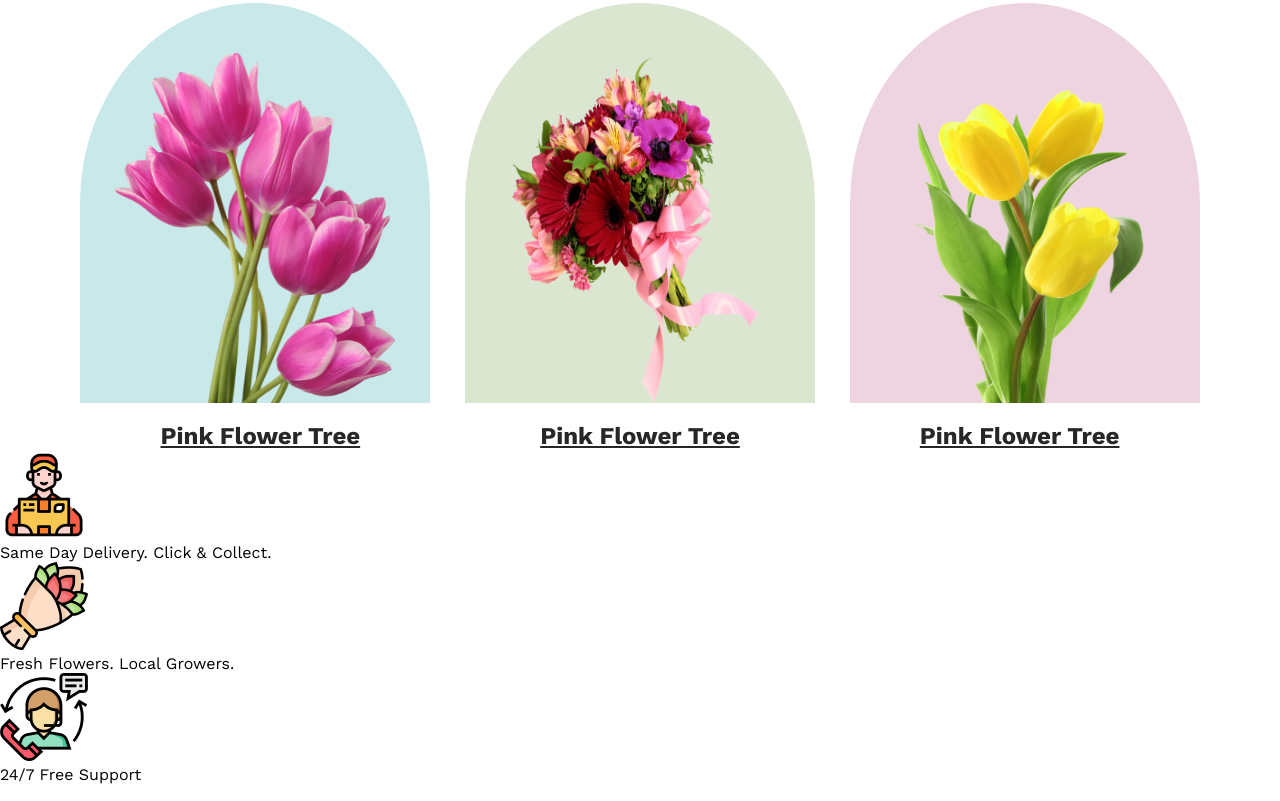
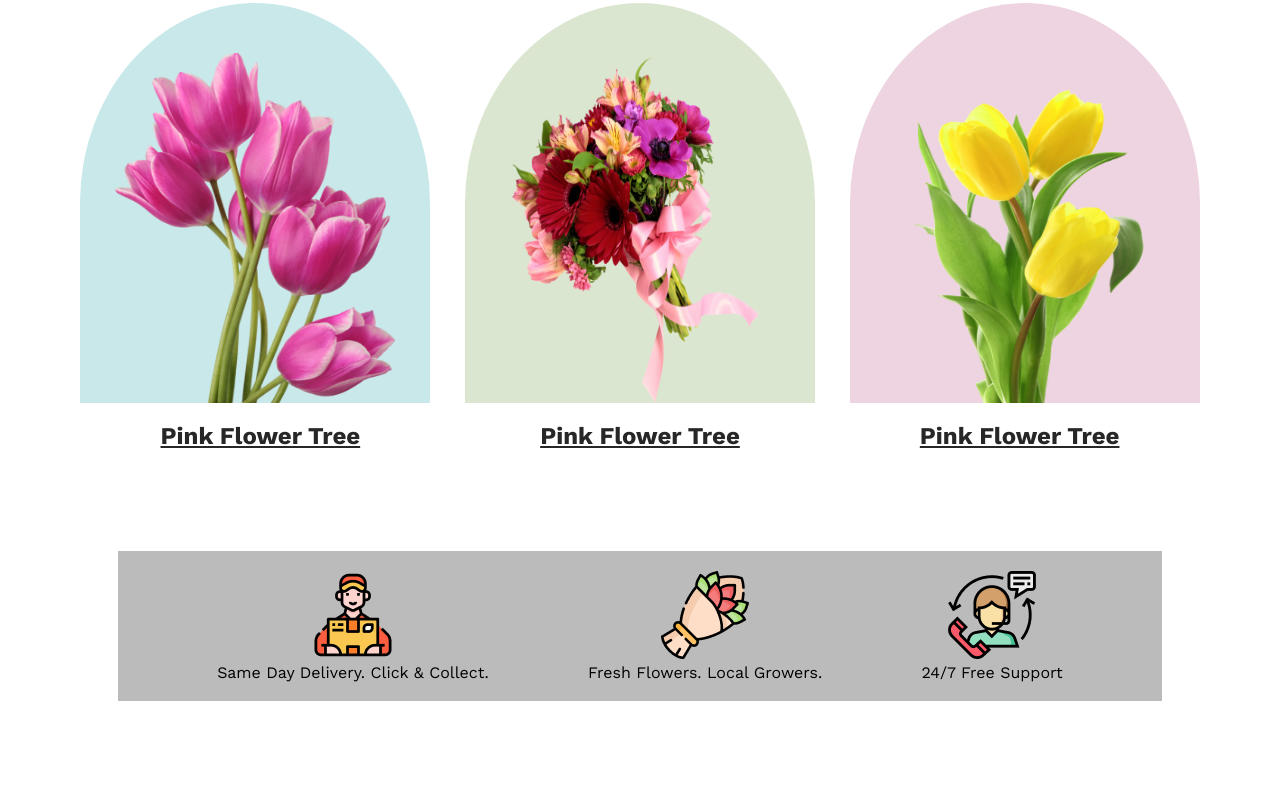
Before and after one commit to Sayem-Bhuiyan/Assignment-02, a plain HTML site: page index.html in a window 1280 px wide. Shown: the part 863-1664 px from the top of the page. Drawn offline with nearby package versions, Linux system fonts and the light colour scheme.

Commit message:
finished the service section

```diff
--- a/Styles/style.scss
+++ b/Styles/style.scss
@@ -107,5 +107,21 @@ body {
                 }
             }
         }
+        .services {
+            height: 150px;
+            margin: 100px 118px;
+            background-color: rgba(39, 39, 39, 0.315);
+            position: relative;
+            .service-wraper {
+                display: flex;
+                justify-content: space-evenly;
+                align-items: center;
+                margin-top: 10px;
+                .service-content {
+                    text-align: center;
+                    margin-top: 20px;
+                }
+            }
+        }
     }
 }
--- a/index.html
+++ b/index.html
@@ -68,7 +68,7 @@
             </div>
         </section>
 
-        <section class="sevices">
+        <section class="services">
             <div class="service-wraper">
                 <div class="service-content">
                     <img src="images/Group-57.png" alt="">
```
Also changed, not shown: Styles/style.css, 1 other file.
